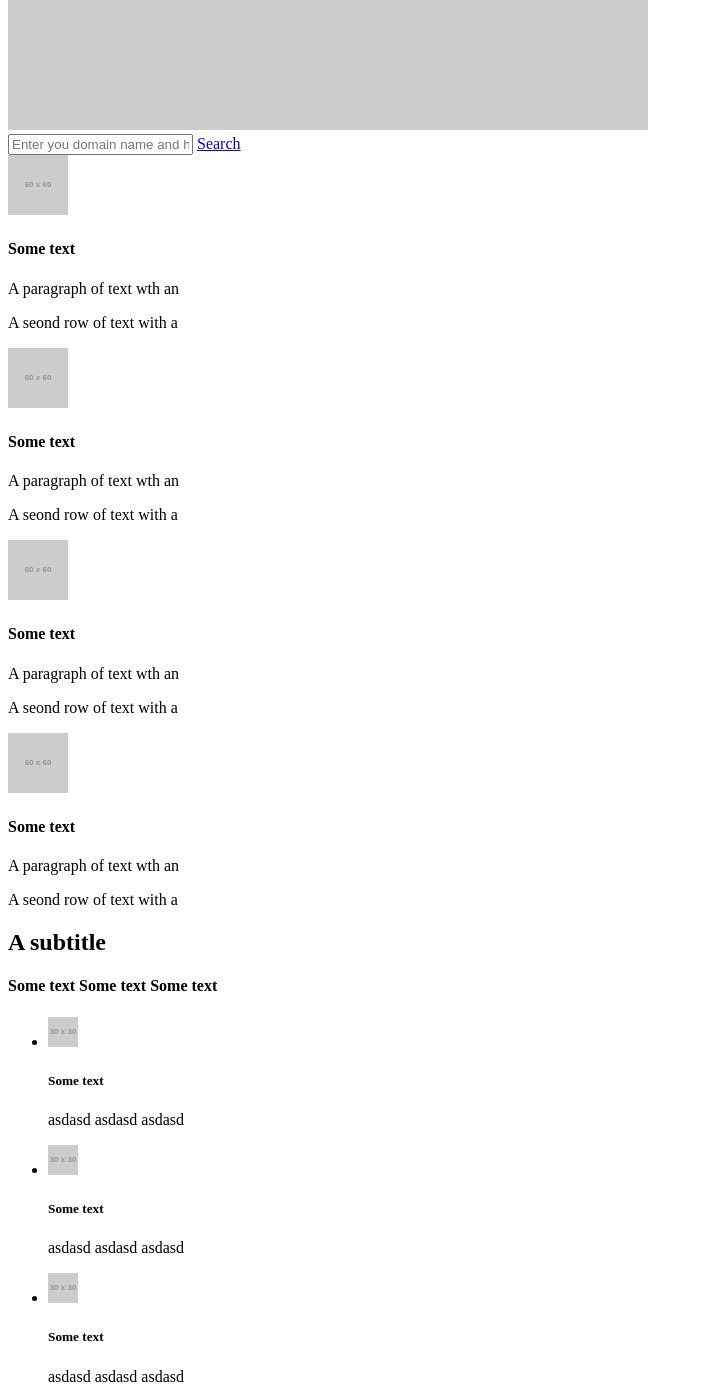
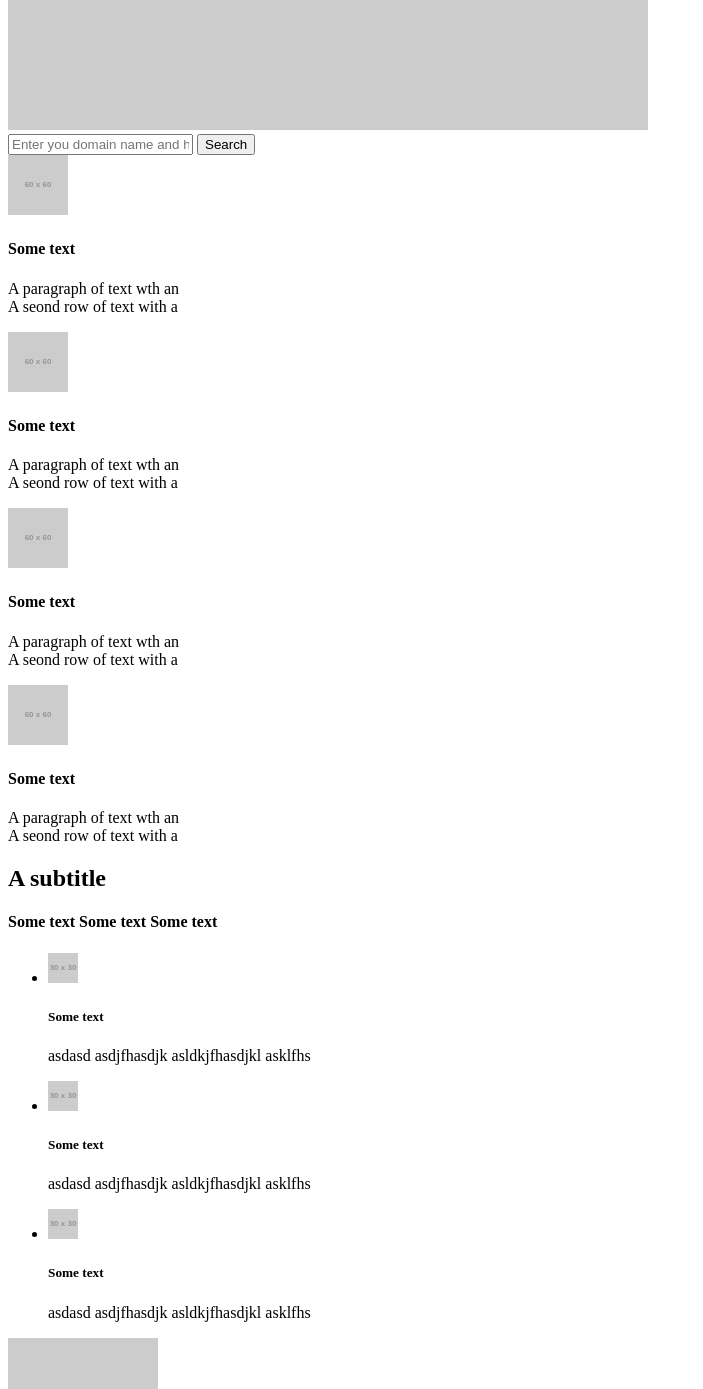
Before and after one commit to JDBONFOR/CoderHouse-TP1, a plain HTML site: page index.html in a window 1280 px wide. Shown: the part 480-1869 px from the top of the page, without its empty margins (0-703 px from the left). Drawn offline with Linux system fonts and the light colour scheme; placeholder pictures from the web are drawn by us.

Commit message:
modificado formulario de busqueda, parrafos de iconos celular y articulo de precios

```diff
--- a/index.html
+++ b/index.html
@@ -19,18 +19,16 @@
 	<section>
 		<div> <!-- section container -->
 
-			<div> <!-- search box -->
+			<form method="post" action="buscar.php"> <!-- search box -->
 				<input type="text" name="search-box" placeholder="Enter you domain name and hit enter"></input>
-				<a href="#">Search</a>
-			</div> <!-- end search box -->
+				<input type="button" value="Search"></input>
+			</form> <!-- end search box -->
 
 			<article>
 				<img src="http://placehold.it/60x60">
 				<h4>Some text</h4>
 				<p>
-					A paragraph of text wth an
-				</p>
-				<p>
+					A paragraph of text wth an <br>
 					A seond row of text with a
 				</p>
 			</article>
@@ -39,9 +37,7 @@
 				<img src="http://placehold.it/60x60">
 				<h4>Some text</h4>
 				<p>
-					A paragraph of text wth an
-				</p>
-				<p>
+					A paragraph of text wth an <br>
 					A seond row of text with a
 				</p>
 			</article>
@@ -50,9 +46,7 @@
 				<img src="http://placehold.it/60x60">
 				<h4>Some text</h4>
 				<p>
-					A paragraph of text wth an
-				</p>
-				<p>
+					A paragraph of text wth an <br>
 					A seond row of text with a
 				</p>
 			</article>
@@ -61,9 +55,7 @@
 				<img src="http://placehold.it/60x60">
 				<h4>Some text</h4>
 				<p>
-					A paragraph of text wth an
-				</p>
-				<p>
+					A paragraph of text wth an <br>
 					A seond row of text with a
 				</p>
 			</article>
@@ -78,21 +70,21 @@
 							<img src="http://placehold.it/30x30">
 							<h5>Some text</h5>
 							<p>
-								asdasd asdasd asdasd
+									asdasd asdjfhasdjk asldkjfhasdjkl asklfhs
 							</p>
 						</li>
 						<li>
 							<img src="http://placehold.it/30x30">
 							<h5>Some text</h5>
 							<p>
-								asdasd asdasd asdasd
+									asdasd asdjfhasdjk asldkjfhasdjkl asklfhs
 							</p>
 						</li>
 						<li>
 							<img src="http://placehold.it/30x30">
 							<h5>Some text</h5>
 							<p>
-								asdasd asdasd asdasd
+									asdasd asdjfhasdjk asldkjfhasdjkl asklfhs
 							</p>
 						</li>
 					</ul>
@@ -106,21 +98,21 @@
 							<img src="http://placehold.it/30x30">
 							<h5>Some text</h5>
 							<p>
-								asdasd asdasd asdasd
+									asdasd asdjfhasdjk asldkjfhasdjkl asklfhs
 							</p>
 						</li>
 						<li>
 							<img src="http://placehold.it/30x30">
 							<h5>Some text</h5>
 							<p>
-								asdasd asdasd asdasd
+									asdasd asdjfhasdjk asldkjfhasdjkl asklfhs
 							</p>
 						</li>
 						<li>
 							<img src="http://placehold.it/30x30">
 							<h5>Some text</h5>
 							<p>
-								asdasd asdasd asdasd
+									asdasd asdjfhasdjk asldkjfhasdjkl asklfhs
 							</p>
 						</li>
 					</ul>
@@ -145,6 +137,7 @@
 					<li>Some text 1</li>
 					<li>Some text 1</li>
 				</ul>
+				<a href="#">Button</a>
 			</article>
 			<article>
 				<h5>Some text</h5>
@@ -155,6 +148,7 @@
 					<li>Some text 1</li>
 					<li>Some text 1</li>
 				</ul>
+				<a href="#">Button</a>
 			</article>
 			<article>
 				<h5>Some text</h5>
@@ -165,6 +159,7 @@
 					<li>Some text 1</li>
 					<li>Some text 1</li>
 				</ul>
+				<a href="#">Button</a>
 			</article>
 			<article>
 				<h5>Some text</h5>
@@ -175,6 +170,7 @@
 					<li>Some text 1</li>
 					<li>Some text 1</li>
 				</ul>
+				<a href="#">Button</a>
 			</article>
 		</div> <!-- end price section container -->
 	</section> <!-- end price section -->
```
